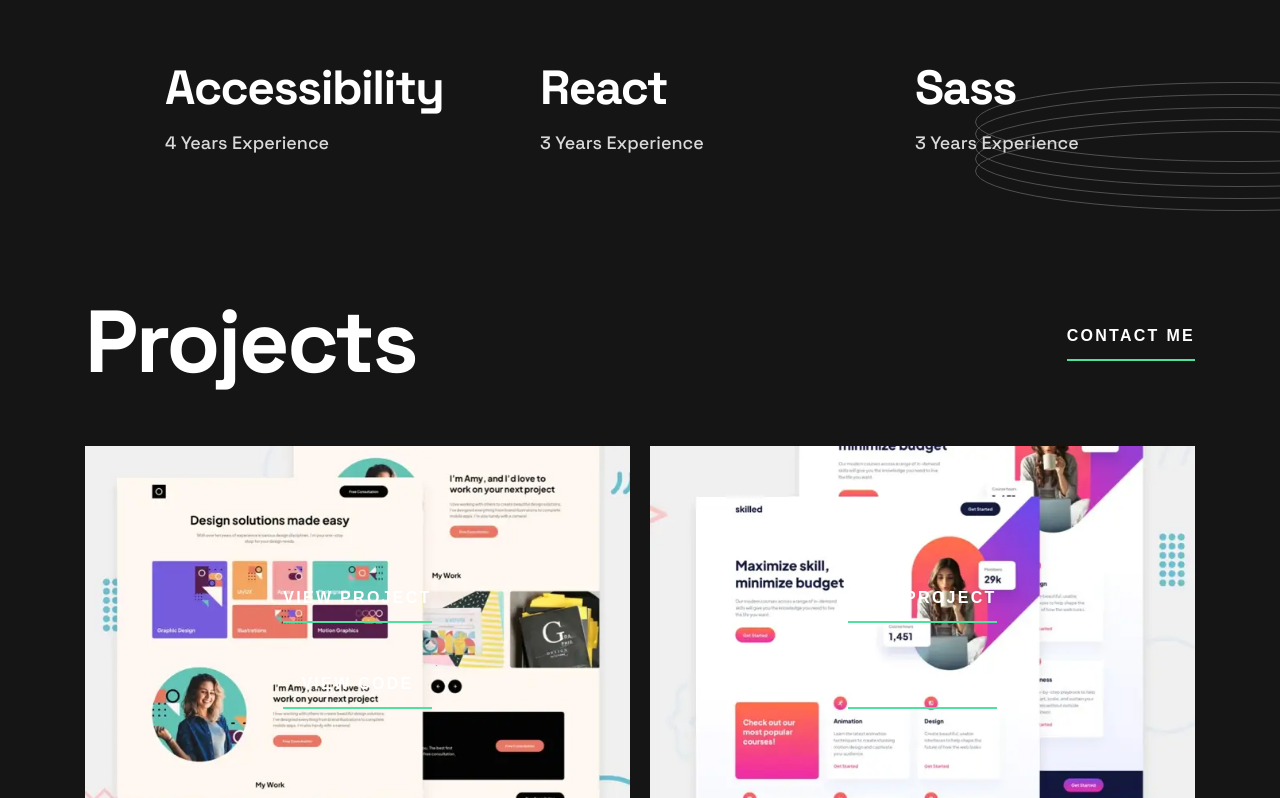
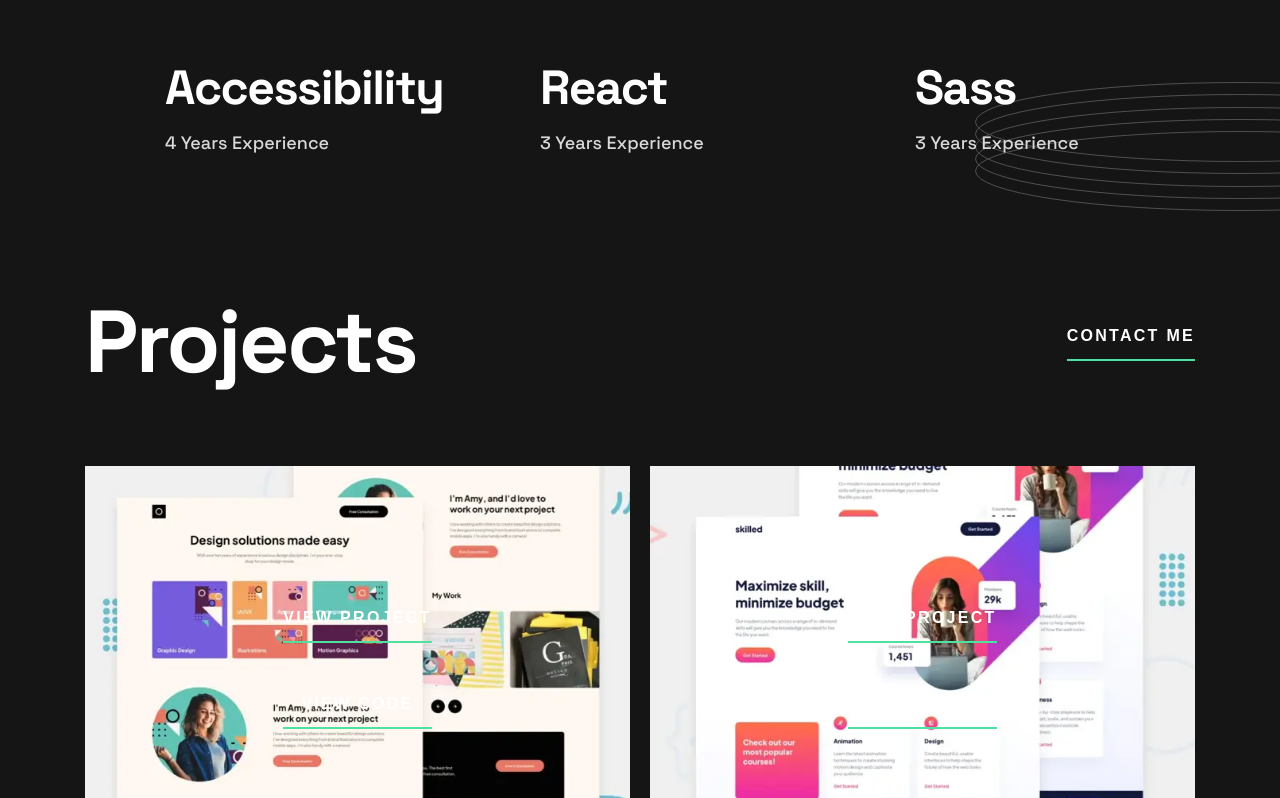
Before and after one commit to Galaxy159/Portfolio-Frontendmentor, a React (Create React App) app: page / in a window 1280 px wide. Shown: the part 993-1791 px from the top of the page. Built offline with nearby package versions, Linux system fonts and the light colour scheme.

Commit message:
projects header shift

```diff
--- a/src/style/App.css
+++ b/src/style/App.css
@@ -468,6 +468,11 @@ svg:hover {
     margin-bottom: 6rem;
   }
 }
+@media (min-width: 1110px) {
+  .projects__header {
+    margin-bottom: 8rem;
+  }
+}
 .projects__header--btn {
   padding-bottom: 1rem;
 }
--- a/src/style/scss/_projects.scss
+++ b/src/style/scss/_projects.scss
@@ -20,6 +20,9 @@
 
     @include respond(tablet) {
       margin-bottom: 6rem;
+    }
+    @include respond(desktop) {
+      margin-bottom: 8rem;
     }
 
     &--btn {
```
Also changed, not shown: 1 other file (tests, documents, lock files or other folders).
